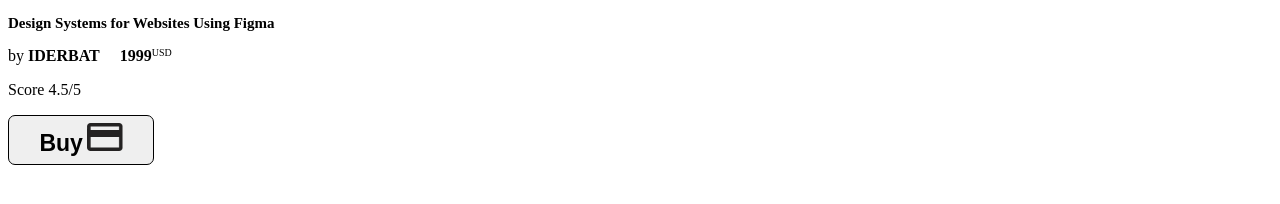
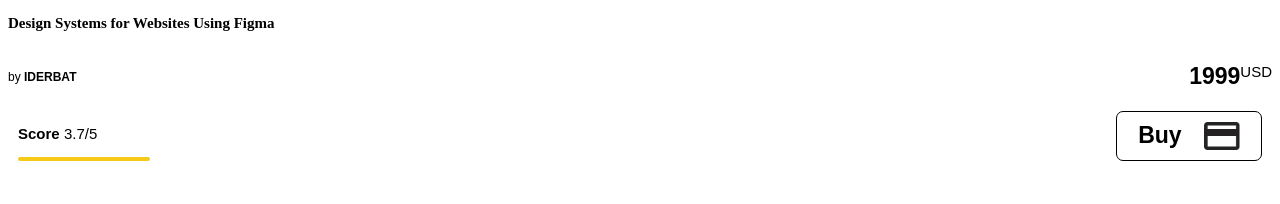
Before and after one commit to Batmanlaibn/plato_zowhon-thml_css, a plain HTML site: page cartt/smallCardMain/smallCardMain.html in a window 1280 px wide. Drawn offline with Linux system fonts and the light colour scheme.

Commit message:
smallCard iig johon zassan

```diff
--- /dev/null
+++ b/cartt/smallCard/smallCard.css
@@ -0,0 +1,48 @@
+body {
+  margin: 0;
+  padding: 0;
+  font-family: sans-serif;
+  background-color: #f8f8f8;
+  display: flex;
+  justify-content: center;
+}
+
+.big_main {
+  display: flex;
+  flex-direction: column;
+  align-items: center;
+  width: 1540px;
+  padding: 40px 0;
+}
+.main {
+  display: grid;
+  grid-template-columns: repeat(3, 1fr); /* 3 bagan */
+  padding: 40px;
+  justify-content: center;
+  width: 95%;
+  gap: 20px;
+}
+
+.card {
+    background: #fff;
+    border-radius: 10px;
+    box-shadow: 0 4px 8px rgba(0,0,0,0.1);
+    overflow: hidden;
+    transition: transform 0.3s ease;
+    display: flex;
+    flex-direction: column;
+    width: 500px;
+    height: 652px;
+}
+
+.card img {
+  width: 500px;
+  height: 380px;
+  object-fit: cover;
+}
+
+.card iframe {
+  border: none;
+  width: 80%;
+  height: 170px;
+}
--- a/cartt/smallCard/smallCart.css
+++ /dev/null
@@ -1,19 +0,0 @@
-.main{
-    width: 500px;
-    height: 652px;
-    top: 60px;
-    left: 190px;
-    background-repeat: 12px;
-}
-.cart_img{
-    width: 758px;
-    height: 426px;
-    top: -28px;
-    left: -129px;
-}
-.titel{
-    top: 415px;
-}
-.gol{
-    margin-top: 10px;
-}
--- a/cartt/smallCardMain/smallCardMain.css
+++ b/cartt/smallCardMain/smallCardMain.css
@@ -3,53 +3,122 @@
     font-weight: 700;
 }
 
-.by_IDERBAT {
+.hr1{
+    margin-top: 33px;
+    color: #515151;
+}
+.hr2{
+    margin-top: 0px;
+    color: #515151;
+}
+.main_dood{
+    margin-left: 10px;
+    margin-right: 10px;
+    height: 79px;
+    margin-top: -10px;
     display: flex;
-    gap: 20px;
     align-items: center;
 }
 
 .ehnii_p {
+    font-weight: 400;
+    font-size: 12px;
+    font-family: 'Middleian', sans-serif;
     color: #000000;
-    margin: 0;
 }
 
 .ehnii_p_span {
     font-weight: 700;
 }
 
+.by_IDERBAT {
+    display: flex;
+    justify-content: space-between;
+    width: 100%;
+    align-items: center;
+}
+
 .dood_p {
     color: #000000;
     display: flex;
-    margin: 0;
+    justify-content: flex-end;
 }
 
 .dood_p_span {
-    font-weight: 700;
-}
-.USD{
-    font-size: 10px;
+    font-weight: 600;
+    font-size: 23px;
+    font-family: 'Middleian', sans-serif;
 }
 
+.USD{
+    font-weight: 400;
+    font-size: 15px;
+    font-family: 'Middleian', sans-serif;
+}
+.footer{
+    margin-left: 10px;
+    margin-right: 10px;
+    height: 79px;
+    margin-top: -10px;
 
-button{
+    display: flex;
+    align-items: center;
+}
+.footer_main{
+    display: flex;
+    justify-content: space-between;
+    width: 100%;
+    align-items: center;
+
+}
+.footer button{
+    justify-content: space-between;
+    width: 100%;
+}
+.Buy{
+    display: flex;
+    justify-content: flex-end;
+    align-items: center;
+}
+.Buy button {
+    display: flex;
+    align-items: center;
+    gap: 22.21px;
+    justify-content: center;
     width: 146px;
     height: 50px;
-    top: 5px;
     border-radius: 7px;
-    border:1px solid #000000 ;
+    border: 1px solid #000000;
+    background-color: white;
 }
-.Buy_text{
-    width: 58.81px;
-    height: 32px;
-    top: 14px;
-    left: 15px;
+.Buy_text {
     font-weight: 700;
     font-size: 23px;
+    line-height: 1;
 }
-.img{
+.img {
     width: 36px;
     height: 28px;
-    top: 8px;
-    left: 7px;
 }
+
+.Score {
+    font-family: 'Poppins', sans-serif;
+    font-size: 15px;
+    color: #000;
+}
+
+.score-bar {
+    width: 132px;
+    height: 4px;
+    background-color: #ddd;
+    border-radius: 4px;
+    overflow: hidden;
+    margin-top: 5px;
+}
+
+.score-fill {
+    height: 100%;
+    background-color: #F6CA17;
+    border-radius: 4px;
+    transition: width 0.3s ease-in-out;
+}
--- a/cartt/smallCardMain/smallCardMain.html
+++ b/cartt/smallCardMain/smallCardMain.html
@@ -20,8 +20,12 @@
         </div>
 
         <div class="footer">
-            <div class="Score">
-                <p>Score 4.5/5</p>
+            <div class="footer_main">
+                <div class="Score" data-score="3.7">
+                    <p><strong>Score</strong> <span class="score-value">3.7</span>/5</p>
+                    <div class="score-bar">
+                        <div class="score-fill"></div>
+                    </div>
                 </div>
                 <div class="Buy">
                     <button>
@@ -31,5 +35,6 @@
                 </div>
             </div>
         </div>
+    </div>
 </body>
 </html>
--- a/main/main.css
+++ b/main/main.css
@@ -19,6 +19,7 @@
     align-items: center;
     z-index: 1000; /* iframe-uudees deesh bairluulna */
     background-color: transparent;
+    background: none;
 }
 .baingiin_footer{
     display: flex;
--- a/main/page2/page2.css
+++ b/main/page2/page2.css
@@ -22,7 +22,6 @@
 .shar_tseg{
     color: #F6CA17;
     font-size: 64px;
-
 }
 
 .titel_jijig{
--- a/main/page3/page3.css
+++ b/main/page3/page3.css
@@ -1,15 +1,5 @@
-.main{
-    border: 1px solid black;
-
-}
 body {
     margin: 0;
     padding: 0;
+    background-color: #f8f8f8;
 }
-
-iframe {
-    width: 1000px;
-    height: 652px;
-    border: none;
-    display: block;
-}
```
Also changed, not shown: cartt/smallCard/smallCard.html (added, +47 -0 lines), cartt/smallCard/smallCart.html (deleted, +0 -17 lines), cartt/smallCardMain/smallCardMain.js (added, +7 -0 lines), main/main.html (+1 -1 lines), main/page3/page3.html (+1 -6 lines), cartt/bigCard/bigCard.css (line endings or trailing spaces). Lines whose indentation alone changed are shown as unchanged.
